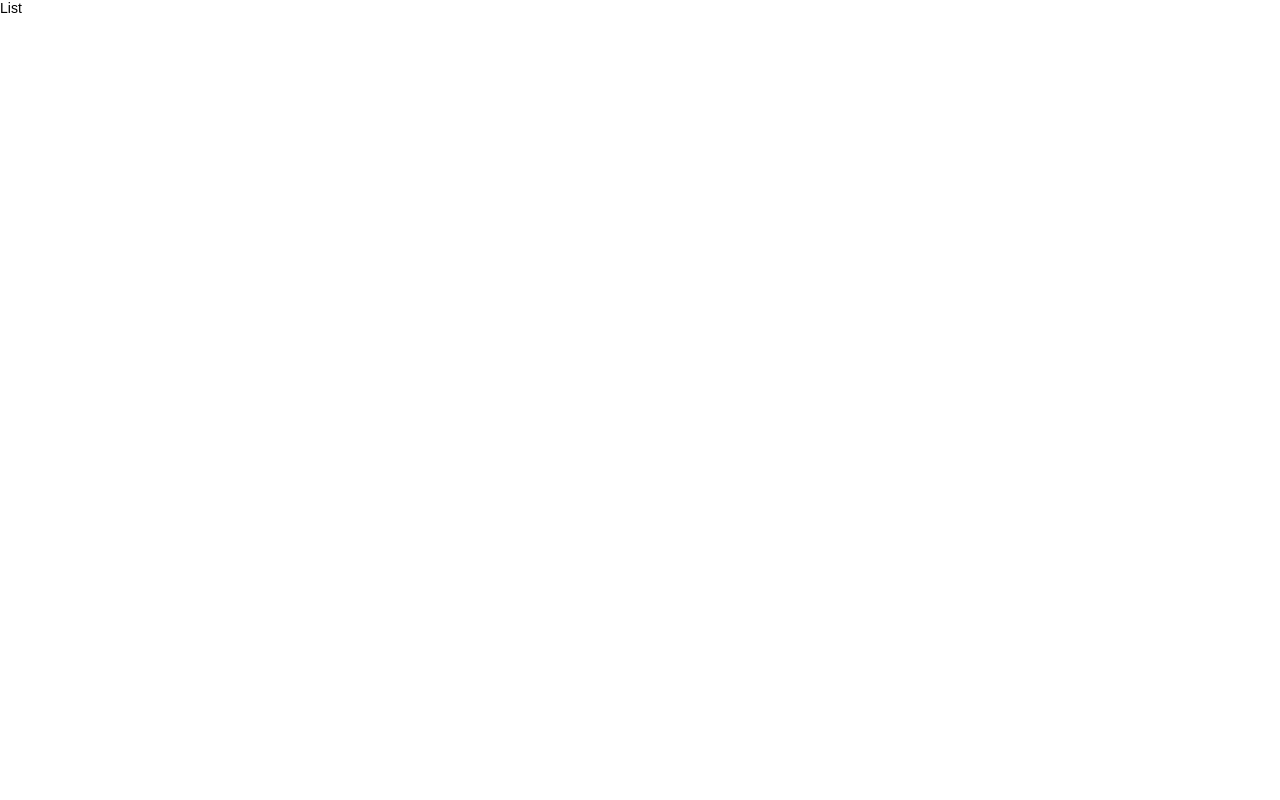
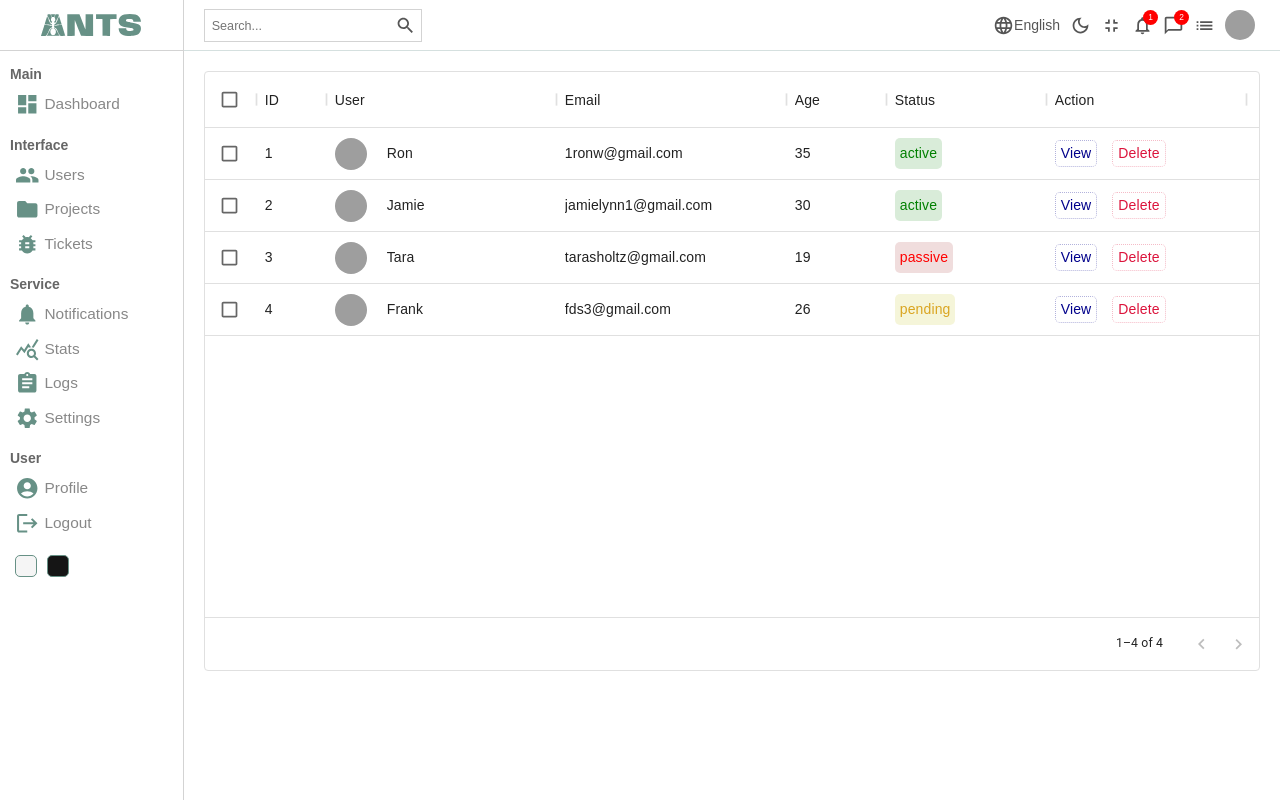
Before and after one commit to ajddev/ants, a React (Create React App) app: page /users in a window 1280 px wide. Built offline with nearby package versions, Linux system fonts and the light colour scheme; grey boxes are pictures that could not be loaded; a web font is replaced by a local one.

Commit message:
added users table

```diff
--- a/package.json
+++ b/package.json
@@ -7,6 +7,7 @@
     "@emotion/styled": "^11.8.1",
     "@mui/icons-material": "^5.6.2",
     "@mui/material": "^5.6.2",
+    "@mui/x-data-grid": "^5.9.0",
     "@testing-library/jest-dom": "^5.16.4",
     "@testing-library/react": "^13.1.1",
     "@testing-library/user-event": "^13.5.0",
--- /dev/null
+++ b/src/components/datatable/Datatable.jsx
@@ -0,0 +1,34 @@
+import "./index.scss";
+import { DataGrid } from "@mui/x-data-grid";
+import { userColumns, userRows } from "../../datatablesource";
+const Datatable = () => {
+  const actionColumn = [
+    {
+      field: "action",
+      headerName: "Action",
+      width: 200,
+      renderCell: () => {
+        return (
+          <div className="cell-action">
+            <div className="view-button">View</div>
+            <div className="delete-button">Delete</div>
+          </div>
+        );
+      },
+    },
+  ];
+  return (
+    <div className="datatable">
+      {" "}
+      <DataGrid
+        rows={userRows}
+        columns={userColumns.concat(actionColumn)}
+        pageSize={5}
+        rowsPerPageOptions={[5]}
+        checkboxSelection
+      />
+    </div>
+  );
+};
+
+export default Datatable;
--- /dev/null
+++ b/src/components/datatable/index.scss
@@ -0,0 +1,56 @@
+.datatable {
+  height: 600px;
+  padding: 20px;
+
+  .cell-with-img {
+    display: flex;
+    align-items: center;
+
+    .cell-img {
+      width: 32px;
+      height: 32px;
+      border-radius: 50%;
+      object-fit: cover;
+      margin-right: 20px;
+    }
+  }
+
+  .cell-with-status {
+    padding: 5px;
+    border-radius: 5px;
+
+    &.active {
+      color: green;
+      background-color: rgba(0, 128, 0, 0.15);
+    }
+    &.pending {
+      color: goldenrod;
+      background-color: rgba(189, 189, 5, 0.15);
+    }
+    &.passive {
+      color: red;
+      background-color: rgba(156, 31, 31, 0.15);
+    }
+  }
+
+  .cell-action {
+    display: flex;
+    align-items: center;
+    gap: 15px;
+
+    .view-button {
+      padding: 2px 5px;
+      border-radius: 5px;
+      color: darkblue;
+      border: 1px dotted rgba(0, 0, 139, 0.301);
+      cursor: pointer;
+    }
+    .delete-button {
+      padding: 2px 5px;
+      border-radius: 5px;
+      color: crimson;
+      border: 1px dotted rgba(220, 20, 60, 0.288);
+      cursor: pointer;
+    }
+  }
+}
--- /dev/null
+++ b/src/datatablesource.js
@@ -0,0 +1,79 @@
+export const userColumns = [
+  {
+    field: "id",
+    headerName: "ID",
+    width: 70,
+  },
+  {
+    field: "user",
+    headerName: "User",
+    width: 230,
+    renderCell: (params) => {
+      return (
+        <div className="cell-with-img">
+          <img className="cell-img" src={params.row.img} alt="avatar" />
+          {params.row.username}
+        </div>
+      );
+    },
+  },
+  {
+    field: "email",
+    headerName: "Email",
+    width: 230,
+  },
+  {
+    field: "age",
+    headerName: "Age",
+    width: 100,
+  },
+  {
+    field: "status",
+    headerName: "Status",
+    width: 160,
+    renderCell: (params) => {
+      return (
+        <div className={`cell-with-status ${params.row.status}`}>
+          {params.row.status}
+        </div>
+      );
+    },
+  },
+];
+
+// temp data
+
+export const userRows = [
+  {
+    id: 1,
+    username: "Ron",
+    img: "https://images.pexels.com/photos/2379005/pexels-photo-2379005.jpeg?auto=compress&cs=tinysrgb&w=1260&h=750&dpr=1",
+    status: "active",
+    email: "1ronw@gmail.com",
+    age: 35,
+  },
+  {
+    id: 2,
+    username: "Jamie",
+    img: "https://images.pexels.com/photos/1036623/pexels-photo-1036623.jpeg?auto=compress&cs=tinysrgb&w=1260&h=750&dpr=1",
+    status: "active",
+    email: "jamielynn1@gmail.com",
+    age: 30,
+  },
+  {
+    id: 3,
+    username: "Tara",
+    img: "https://images.pexels.com/photos/415829/pexels-photo-415829.jpeg?auto=compress&cs=tinysrgb&w=1260&h=750&dpr=1",
+    status: "passive",
+    email: "tarasholtz@gmail.com",
+    age: 19,
+  },
+  {
+    id: 4,
+    username: "Frank",
+    img: "https://images.pexels.com/photos/846741/pexels-photo-846741.jpeg?auto=compress&cs=tinysrgb&w=1260&h=750&dpr=1",
+    status: "pending",
+    email: "fds3@gmail.com",
+    age: 26,
+  },
+];
--- a/src/pages/list/List.jsx
+++ b/src/pages/list/List.jsx
@@ -1,8 +1,17 @@
 import "./index.scss";
+import Sidebar from "../../components/sidebar/Sidebar";
+import Navbar from "../../components/navbar/Navbar";
+import Datatable from "../../components/datatable/Datatable";
 
 const List = () => {
   return (
-    <div>List</div>
+    <div className="list">
+      <Sidebar />
+      <div className="list-container">
+        <Navbar />
+        <Datatable />
+      </div>
+    </div>
   );
 };
 
--- a/src/pages/list/index.scss
+++ b/src/pages/list/index.scss
@@ -0,0 +1,7 @@
+.list {
+  display: flex;
+  width: 100%;
+  .list-container {
+    flex: 6;
+  }
+}
```
Also changed, not shown: 1 other file (tests, documents, lock files or other folders).
